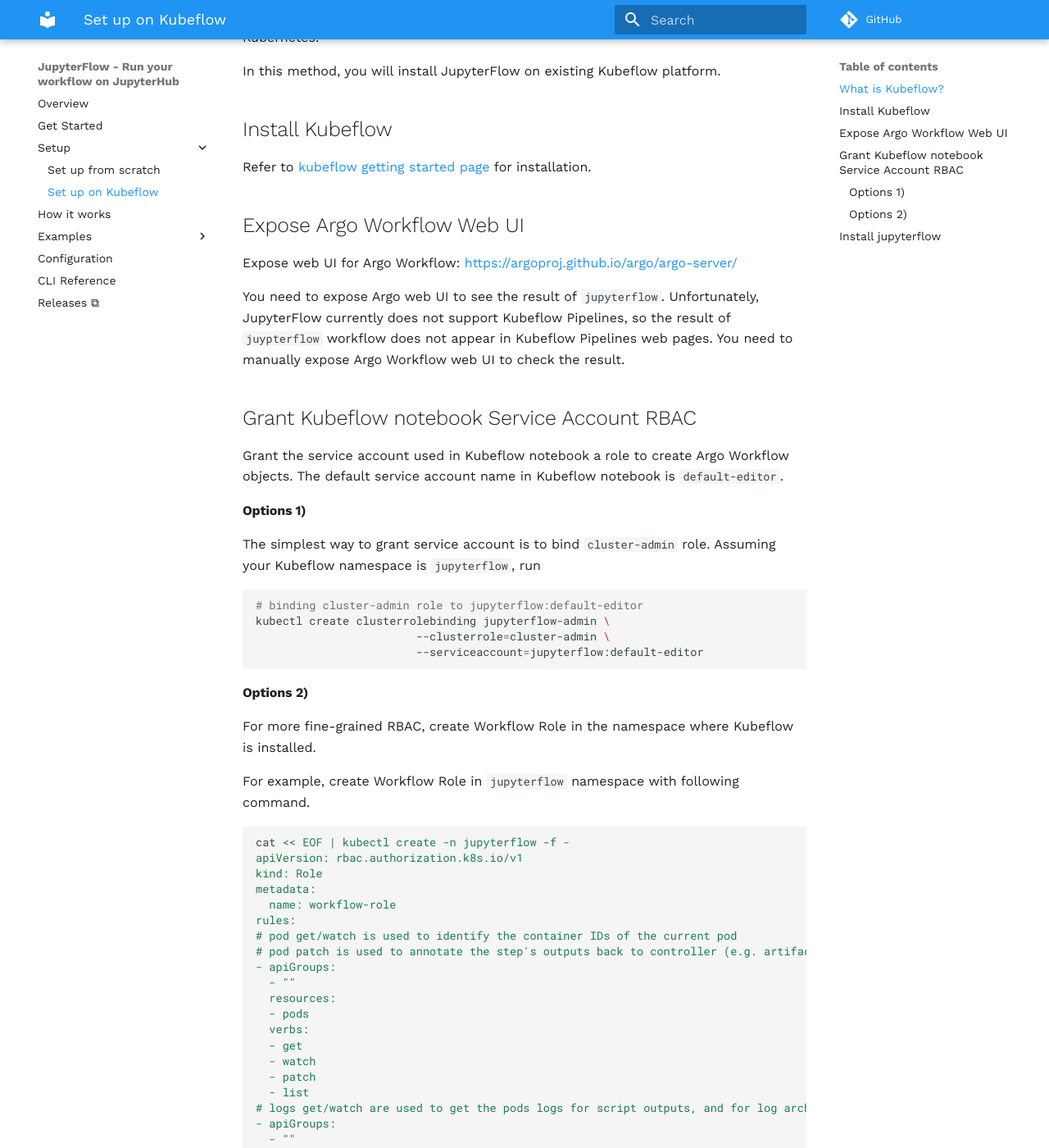
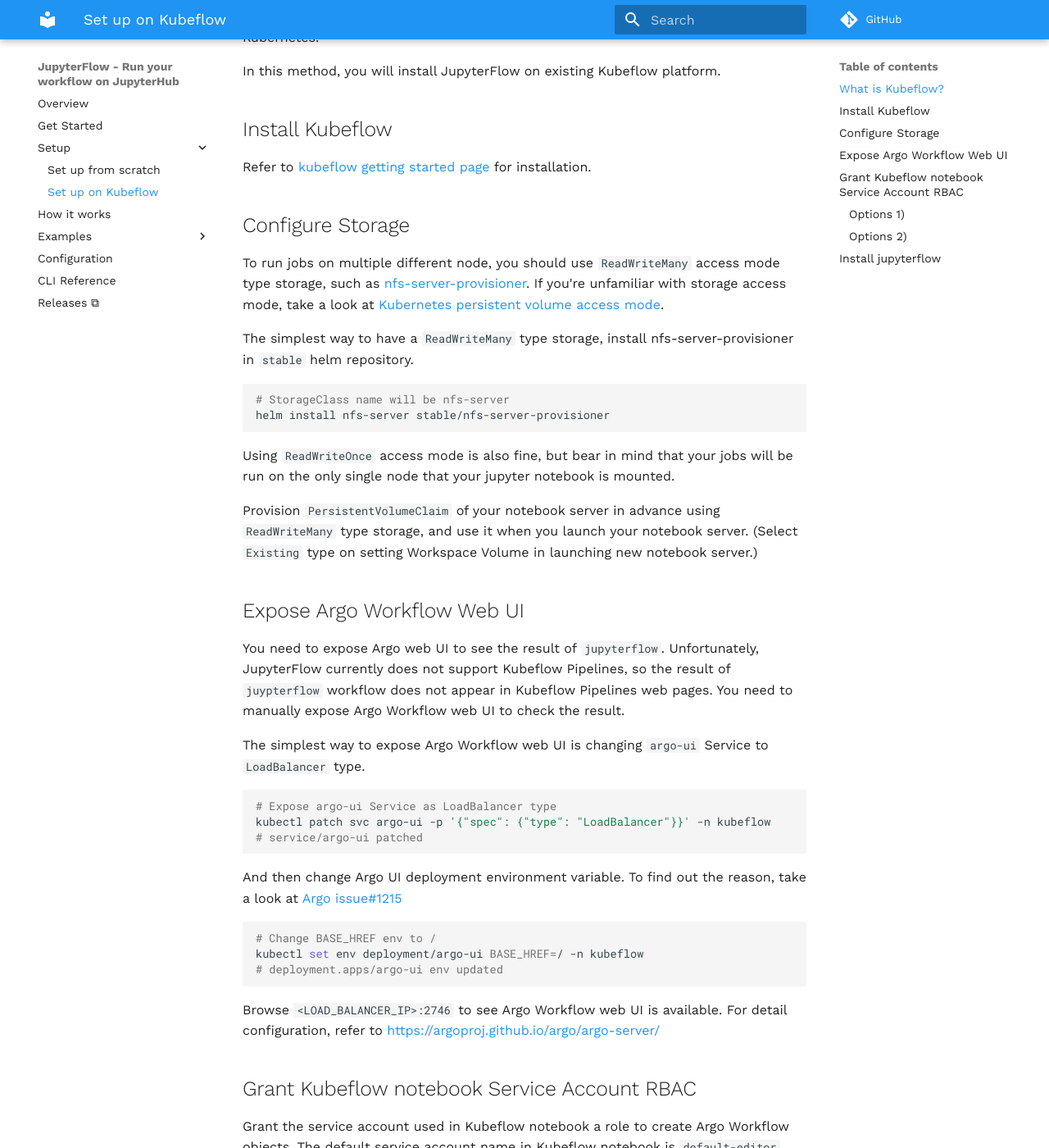
Before and after one commit to hongkunyoo/jupyterflow, an MkDocs documentation site: the page built from docs/kubeflow.md, in a window 1280 px wide and 1400 px high, scrolled down 244 px. Shown: the whole window at 82% size. Built offline with MkDocs 1.6.1 and Material for MkDocs 9.7.7, drawn with Linux system fonts in a browser that asks for light colours; comment, search, counter and statistics services are not loaded.

Commit message:
Update Setup pages

````diff
--- a/docs/kubeflow.md
+++ b/docs/kubeflow.md
@@ -10,11 +10,44 @@
 
 Refer to [kubeflow getting started page](https://www.kubeflow.org/docs/started/getting-started/) for installation.
 
+## Configure Storage
+
+To run jobs on multiple different node, you should use `ReadWriteMany` access mode type storage, such as [nfs-server-provisioner](https://github.com/helm/charts/tree/master/stable/nfs-server-provisioner).
+If you're unfamiliar with storage access mode, take a look at [Kubernetes persistent volume access mode](https://kubernetes.io/docs/concepts/storage/persistent-volumes/#access-modes).
+
+The simplest way to have a `ReadWriteMany` type storage, install nfs-server-provisioner in `stable` helm repository.
+
+```bash
+# StorageClass name will be nfs-server
+helm install nfs-server stable/nfs-server-provisioner
+```
+
+Using `ReadWriteOnce` access mode is also fine, but bear in mind that your jobs will be run on the only single node that your jupyter notebook is mounted.
+
+Provision `PersistentVolumeClaim` of your notebook server in advance using `ReadWriteMany` type storage, and use it when you launch your notebook server. (Select `Existing` type on setting Workspace Volume in launching new notebook server.)
+
 ## Expose Argo Workflow Web UI
 
-Expose web UI for Argo Workflow: [https://argoproj.github.io/argo/argo-server/](https://argoproj.github.io/argo/argo-server/)
+You need to expose Argo web UI to see the result of `jupyterflow`. Unfortunately, JupyterFlow currently does not support Kubeflow Pipelines, so the result of `juypterflow` workflow does not appear in Kubeflow Pipelines web pages. You need to manually expose Argo Workflow web UI to check the result.
 
-You need to expose Argo web UI to see the result of `jupyterflow`. Unfortunately, JupyterFlow currently does not support Kubeflow Pipelines, so the result of `juypterflow` workflow does not appear in Kubeflow Pipelines web pages. You need to manually expose Argo Workflow web UI to check the result.
+The simplest way to expose Argo Workflow web UI is changing `argo-ui` Service to `LoadBalancer` type.
+
+```bash
+# Expose argo-ui Service as LoadBalancer type
+kubectl patch svc argo-ui -p '{"spec": {"type": "LoadBalancer"}}' -n kubeflow
+# service/argo-ui patched
+```
+
+And then change Argo UI deployment environment variable. To find out the reason, take a look at [Argo issue#1215](https://github.com/argoproj/argo/issues/1215)
+
+```bash
+# Change BASE_HREF env to /
+kubectl set env deployment/argo-ui BASE_HREF=/ -n kubeflow
+# deployment.apps/argo-ui env updated
+```
+
+Browse `<LOAD_BALANCER_IP>:2746` to see Argo Workflow web UI is available. For detail configuration, refer to [https://argoproj.github.io/argo/argo-server/](https://argoproj.github.io/argo/argo-server)
+
 
 ## Grant Kubeflow notebook Service Account RBAC
 
````
Also changed, not shown: docs/scratch.md (+16 -3 lines).
